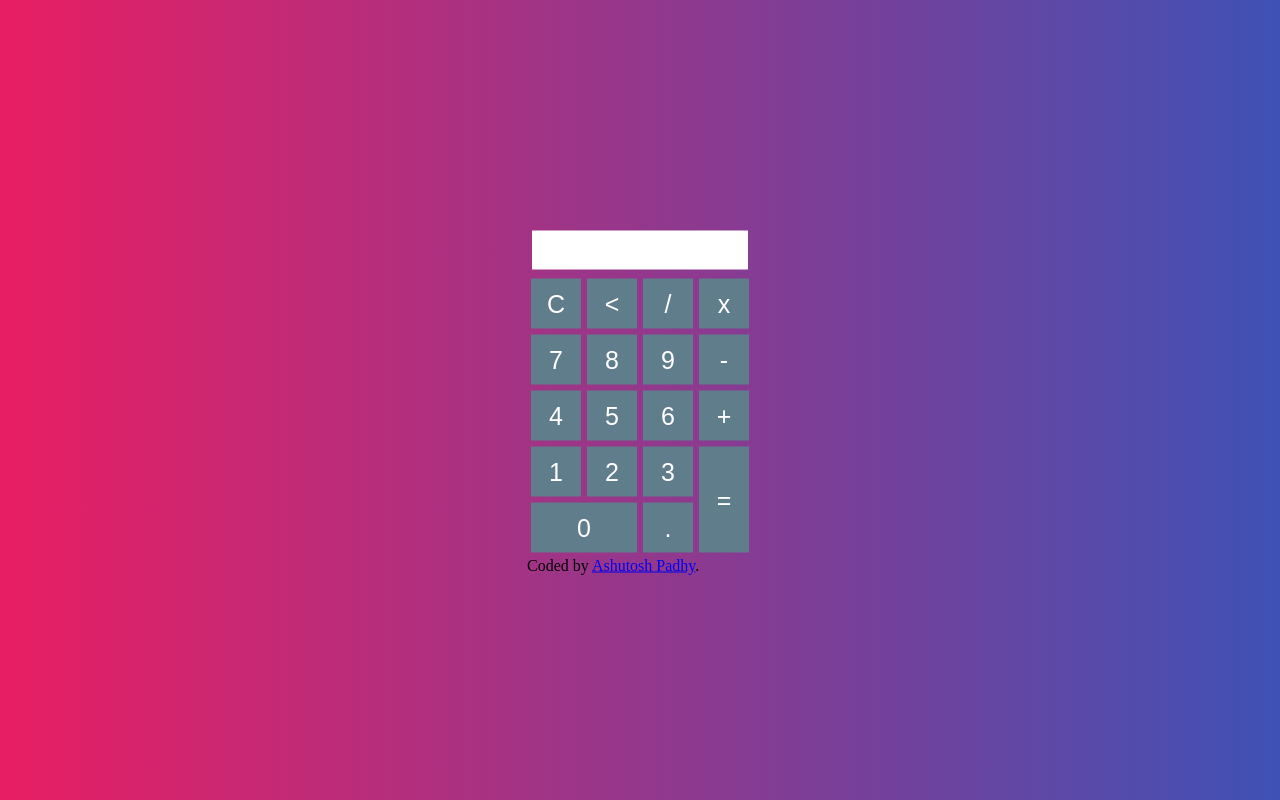
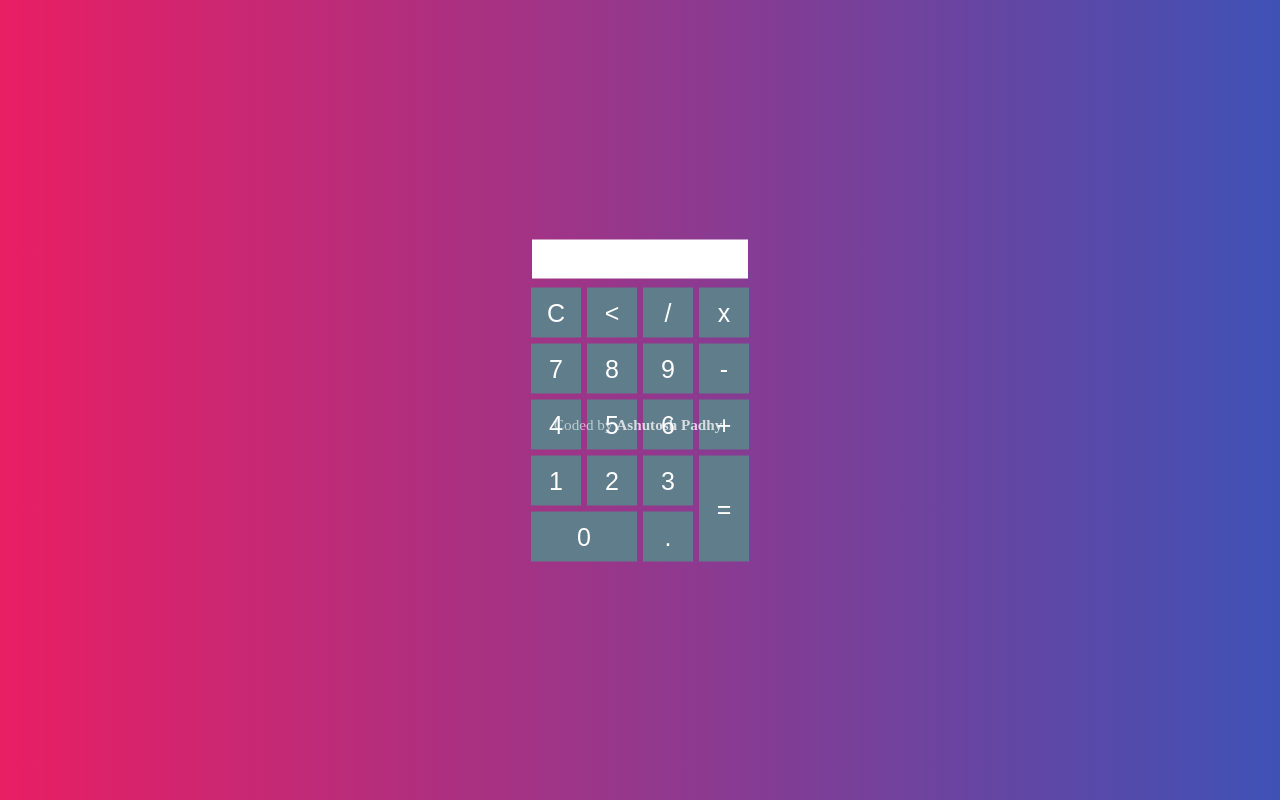
Before and after one commit to a-padhy/CSS-JS-Calculator, a plain HTML site: page index.html in a window 1280 px wide. Drawn offline with Linux system fonts and the light colour scheme.

Commit message:
Update styles.css

```diff
--- a/css/styles.css
+++ b/css/styles.css
@@ -38,3 +38,26 @@
     left: 50%;
     transform: translateX(-50%) translateY(-50%);
 }
+
+/* Attribution */
+
+.attribution {
+  position: absolute;
+  bottom: 0;
+  font-size: 0.95rem;
+  line-height: 20px;
+  text-align: center;
+  color: hsla(0, 0%, 100%, 0.6);
+  width: 100%;
+  top: 180px;
+}
+
+.attribution a {
+  text-decoration: none;
+  color: hsla(0, 0%, 100%, 0.75);
+  font-weight: bold;
+}
+
+.attribution a:hover {
+  color: rgb(223, 247, 11);
+}
```
